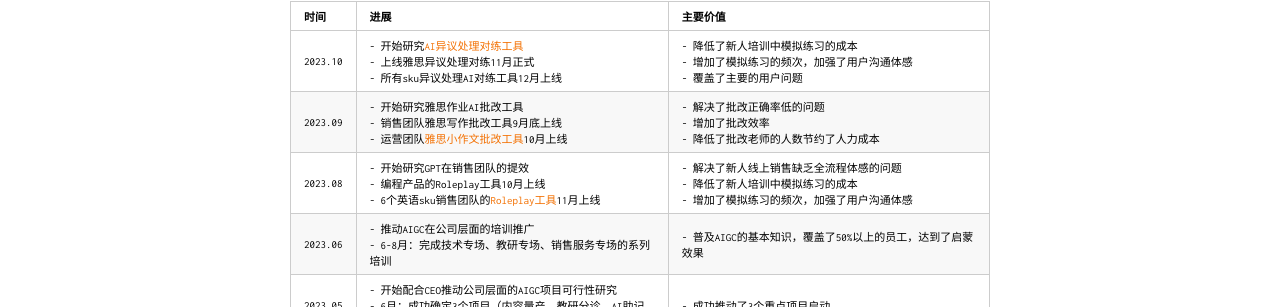
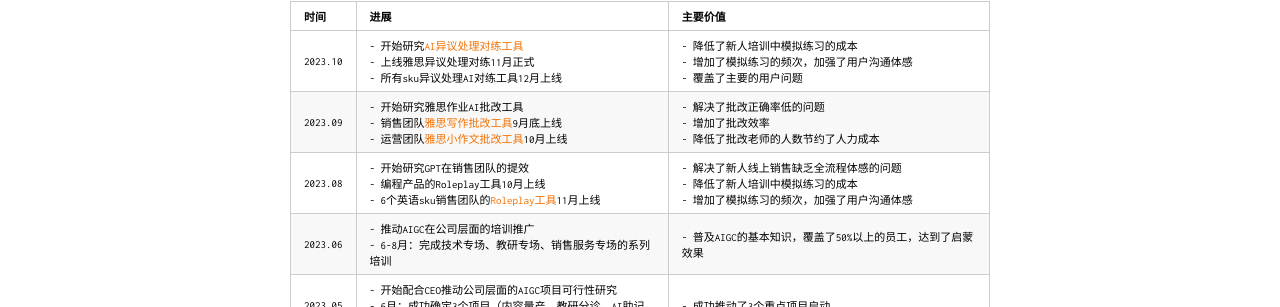
Before and after one commit to Harteyang/index, a Jekyll site: the page built from index.md, in a window 1280 px wide. Shown: the part 709-1016 px from the top of the page. Built offline with Jekyll 4.4.1, drawn with Linux system fonts in a browser that asks for light colours; part of the change alters nothing that is shown.

```diff
--- a/index.md
+++ b/index.md
@@ -38,7 +38,7 @@ title: Harte的主页
 | 时间          | 进展                                                        | 主要价值    |
 | ------------- | ------------------------------------------------------------ | -------- |
 | 2023.10    | - 开始研究[AI异议处理对练工具](https://pan.baidu.com/s/1Q6I_CxaOHo1TFg1ykorvhA?pwd=1234)<br/>- 上线雅思异议处理对练11月正式<br/>- 所有sku异议处理AI对练工具12月上线 |- 降低了新人培训中模拟练习的成本<br/>- 增加了模拟练习的频次，加强了用户沟通体感<br/>-   覆盖了主要的用户问题    |
-| 2023.09     | - 开始研究雅思作业AI批改工具<br/>- 销售团队雅思写作批改工具9月底上线<br/>- 运营团队[雅思小作文批改工具](https://s11.ax1x.com/2024/01/02/piXz9qx.jpg)10月上线 |-  解决了批改正确率低的问题<br/>- 增加了批改效率<br/>- 降低了批改老师的人数节约了人力成本         |
+| 2023.09     | - 开始研究雅思作业AI批改工具<br/>- 销售团队[雅思写作批改工具](https://s11.ax1x.com/2024/01/02/piXzidK.png)9月底上线<br/>- 运营团队[雅思小作文批改工具](https://s11.ax1x.com/2024/01/02/piXz9qx.jpg)10月上线 |-  解决了批改正确率低的问题<br/>- 增加了批改效率<br/>- 降低了批改老师的人数节约了人力成本         |
 | 2023.08    | - 开始研究GPT在销售团队的提效<br/>- 编程产品的Roleplay工具10月上线<br/>- 6个英语sku销售团队的[Roleplay工具]()11月上线 |- 解决了新人线上销售缺乏全流程体感的问题<br/>- 降低了新人培训中模拟练习的成本<br/>- 增加了模拟练习的频次，加强了用户沟通体感          |
 | 2023.06     | - 推动AIGC在公司层面的培训推广<br/>- 6-8月：完成技术专场、教研专场、销售服务专场的系列培训 | - 普及AIGC的基本知识，覆盖了50%以上的员工，达到了启蒙效果          |
 | 2023.05     | - 开始配合CEO推动公司层面的AIGC项目可行性研究<br/>- 6月：成功确定3个项目（内容量产、教研分诊、AI助记忆） |- 成功推动了3个重点项目启动          |
```
